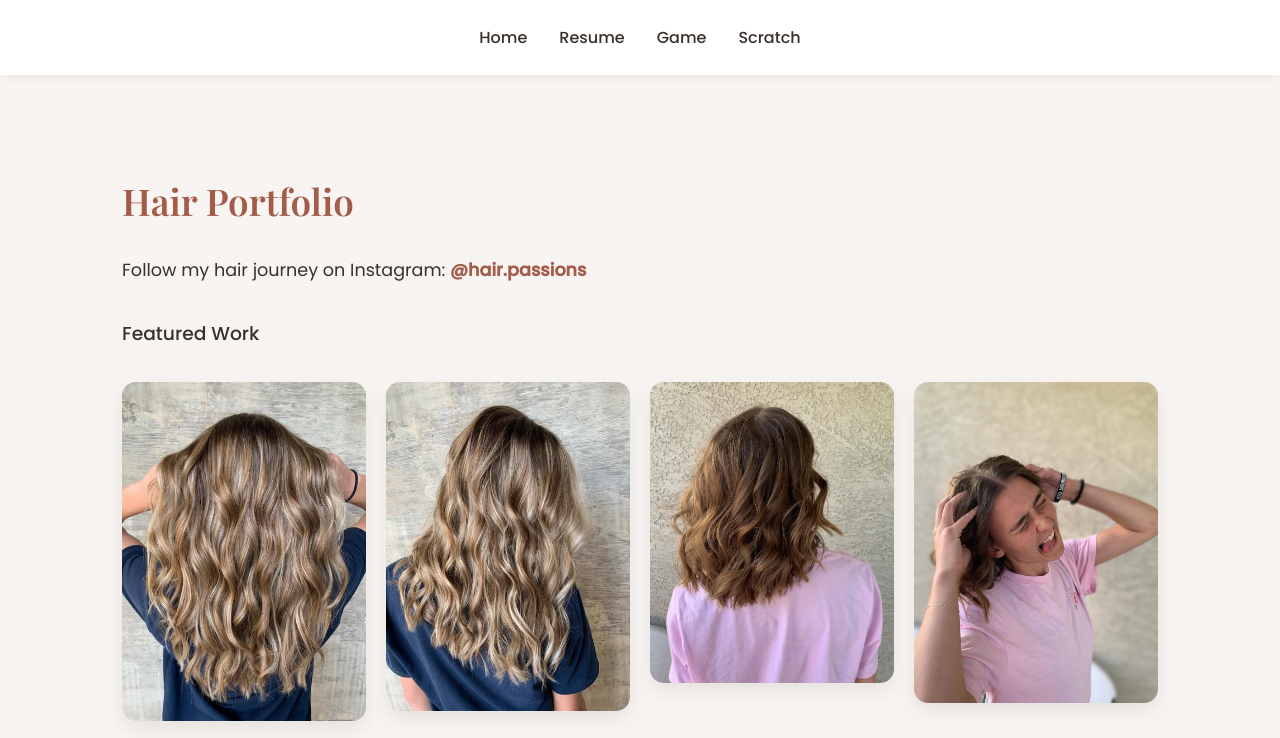
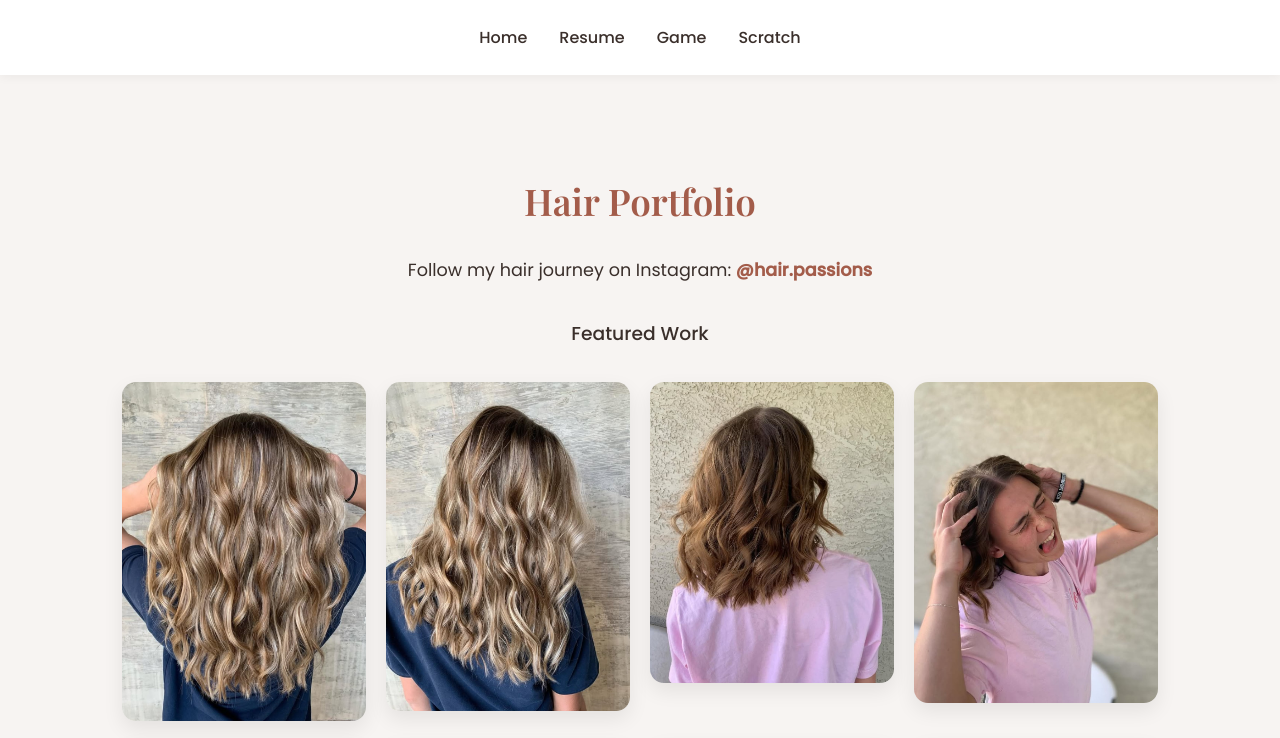
Before and after one commit to countrygirlaz06/Hair-Passions, a plain HTML site: page scratch.html in a window 1280 px wide. Shown: the top 738 px of the page. Drawn offline with nearby package versions, Linux system fonts and the light colour scheme.

Commit message:
Add files via upload

```diff
--- a/css/scratchcustom.css
+++ b/css/scratchcustom.css
@@ -1,8 +1,3 @@
-/* ==========================
-   FILE: css/scratchcustom.css
-   SUPER PRETTY VERSION ✨
-   ========================== */
-
 :root {
     --cream: #f7f4f2;
     --blush: #e6cfc3;
@@ -23,7 +18,7 @@ body {
     line-height: 1.7;
 }
 
-/* ---------- NAV ---------- */
+/* NAV */
 .navbar {
     display: flex;
     justify-content: center;
@@ -46,7 +41,7 @@ body {
     color: var(--rose);
 }
 
-/* ---------- SECTIONS ---------- */
+/*  SECTIONS  */
 .content-block {
     max-width: 1100px;
     margin: auto;
@@ -67,10 +62,13 @@ body {
 
 .description {
     max-width: 700px;
+    margin: 1rem auto 1.5rem;
     color: #5a4a45;
+    text-align: center;
 }
 
-/* ---------- INSTAGRAM LINKS ---------- */
+
+/* INSTAGRAM LINKS */
 .instagram {
     margin: 1.5rem 0;
     font-size: 1.1rem;
@@ -86,7 +84,7 @@ body {
     text-decoration: underline;
 }
 
-/* ---------- IMAGE GRID ---------- */
+/* IMAGE GRID */
 .image-grid {
     display: grid;
     grid-template-columns: repeat(auto-fit, minmax(220px, 1fr));
@@ -108,7 +106,7 @@ body {
 }
 
 
-/* ================= VIDEO SECTION ================= */
+/*  VIDEO SECTION  */
 
 .video-section {
     text-align: center;
@@ -137,7 +135,7 @@ body {
 
 
 
-/* ---------- TABLEAU SECTION ---------- */
+/* TABLEAU SECTION */
 .tableau-wrapper {
     background: #ffffff;
     padding: 1.5rem;
@@ -155,12 +153,12 @@ body {
 }
 
 
-/* ---------- NAIL SECTION ---------- */
+/* NAIL SECTION */
 .nails {
     background-color: var(--blush);
 }
 
-/* ---------- FOOTER ---------- */
+/* FOOTER */
 .footer {
     text-align: center;
     padding: 2.5rem 1rem;
@@ -181,6 +179,6 @@ body {
     text-decoration: underline;
 }
 
-h2{
-    text-align: left
+h2,h3,h4,h5,h6,p {
+    text-align: center
 }
```
Also changed, not shown: game.html (+0 -2 lines), index.html (+0 -14 lines), scratch.html (+6 -10 lines).
